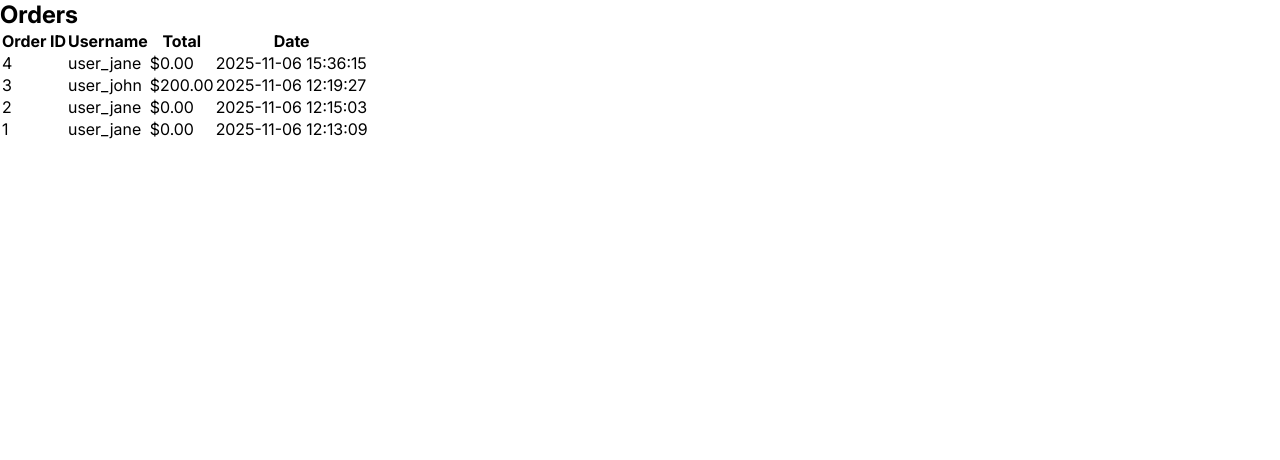
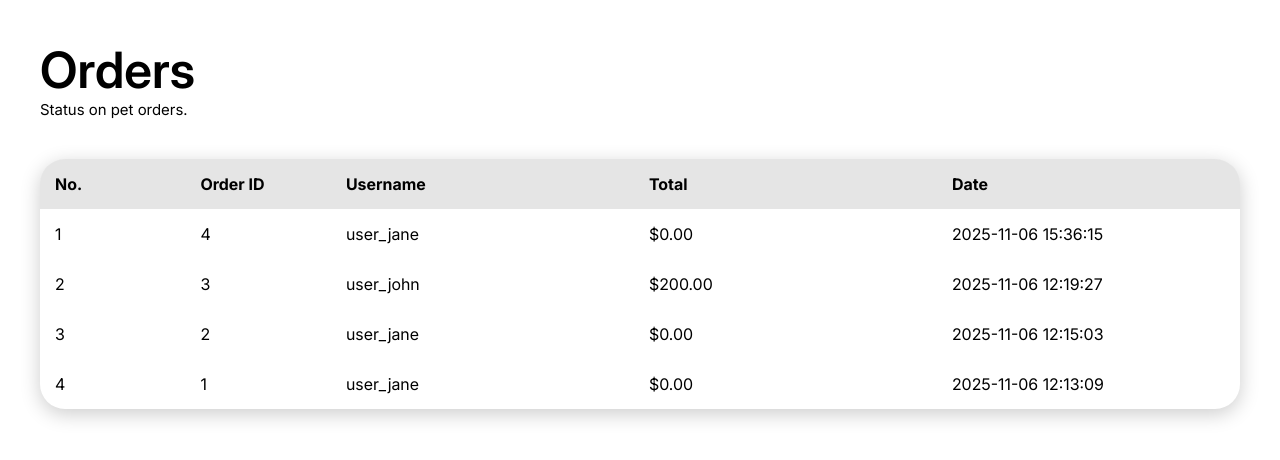
Before and after one commit to jbnamuro/PetSystem, a Flask app: page /orders in a window 1280 px wide. Shown: the part 86-546 px from the top of the page. Run offline with Flask 2, Linux system fonts and the light colour scheme; a user stored in the database is signed in; data comes from the database, SQL or seed files in the repository; some libraries are stand-ins or nearby versions.

Commit message:
additions

```diff
--- a/static/css/styles.css
+++ b/static/css/styles.css
@@ -337,6 +337,7 @@ a {
   border-radius: 25px;
   padding: 10px;
   height: fit-content;
+  box-shadow: 0px 5px 20px rgba(0, 0, 0, 0.1);
 }
 
 .cart-summary {
@@ -345,6 +346,7 @@ a {
   padding: 10px;
   width: 40%;
   padding-left: 15px;
+  box-shadow: 0px 5px 20px rgba(0, 0, 0, 0.1);
 }
 
 .cart-summary h3 {
@@ -464,3 +466,35 @@ a {
   font-size: 25px;
   text-align: center;
 }
+
+.table-cont {
+  margin: 0 40px;
+}
+
+table {
+  border-collapse: collapse;
+  width: 100%;
+  box-shadow: 0px 5px 20px rgba(0, 0, 0, 0.2);
+  border-radius: 25px;
+}
+
+thead {
+  background-color: rgba(0, 0, 0, 0.1);
+}
+
+th,
+td {
+  padding: 15px;
+}
+
+th {
+  text-align: left;
+}
+
+th:first-child {
+  border-top-left-radius: 25px;
+}
+
+th:last-child {
+  border-top-right-radius: 25px;
+}
--- a/templates/orders.html
+++ b/templates/orders.html
@@ -1,18 +1,25 @@
 {% extends "base.html" %} {% block content %}
-<h2 class="mb-3">Orders</h2>
+<div class="page-head">
+  <!-- <p>Home > Cart</p> -->
+  <h2>Orders</h2>
+  <p>Status on pet orders.</p>
+</div>
 
-<table class="table table-striped">
-  <thead class="table-dark">
-    <tr>
+<div class="table-cont">
+  <table class="">
+    <thead class="">
+      <tr class="header-tr">
         {% if role in ['Admin', 'Staff'] %}
-      <th>Order ID</th>
-      <th>Username</th>
-      <th>Total</th>
-      <th>Date</th>
+        <th style="width: 12%">No.</th>
+        <th style="width: 12%">Order ID</th>
+        <th style="width: 25%">Username</th>
+        <th style="width: 25%">Total</th>
+        <th style="width: 25%">Date</th>
         {% else %}
-      <th>Order ID</th>
-      <th>Total</th>
-      <th>Date</th>
+        <th style="width: 20%">No.</th>
+        <th style="width: 20%">Order ID</th>
+        <th style="width: 30%">Date</th>
+        <th style="width: 30%">Total</th>
         {% endif %}
       </tr>
     </thead>
@@ -20,17 +27,20 @@
       {% for o in orders %}
       <tr>
         {% if role in ['Admin', 'Staff'] %}
+        <td>{{loop.index}}</td>
         <td>{{ o[0] }}</td>
         <td>{{ o[1] }}</td>
         <td>${{ o[2] }}</td>
         <td>{{ o[3] }}</td>
         {% else %}
+        <td>{{loop.index}}</td>
         <td>{{ o[0] }}</td>
-      <td>${{ o[1] }}</td>
-      <td>{{ o[2] }}</td>
+        <td>{{ o[1] }}</td>
+        <td>${{ o[2] }}</td>
         {% endif %}
       </tr>
       {% endfor %}
     </tbody>
   </table>
+</div>
 {% endblock %}
```
Lines whose indentation alone changed are shown as unchanged.
